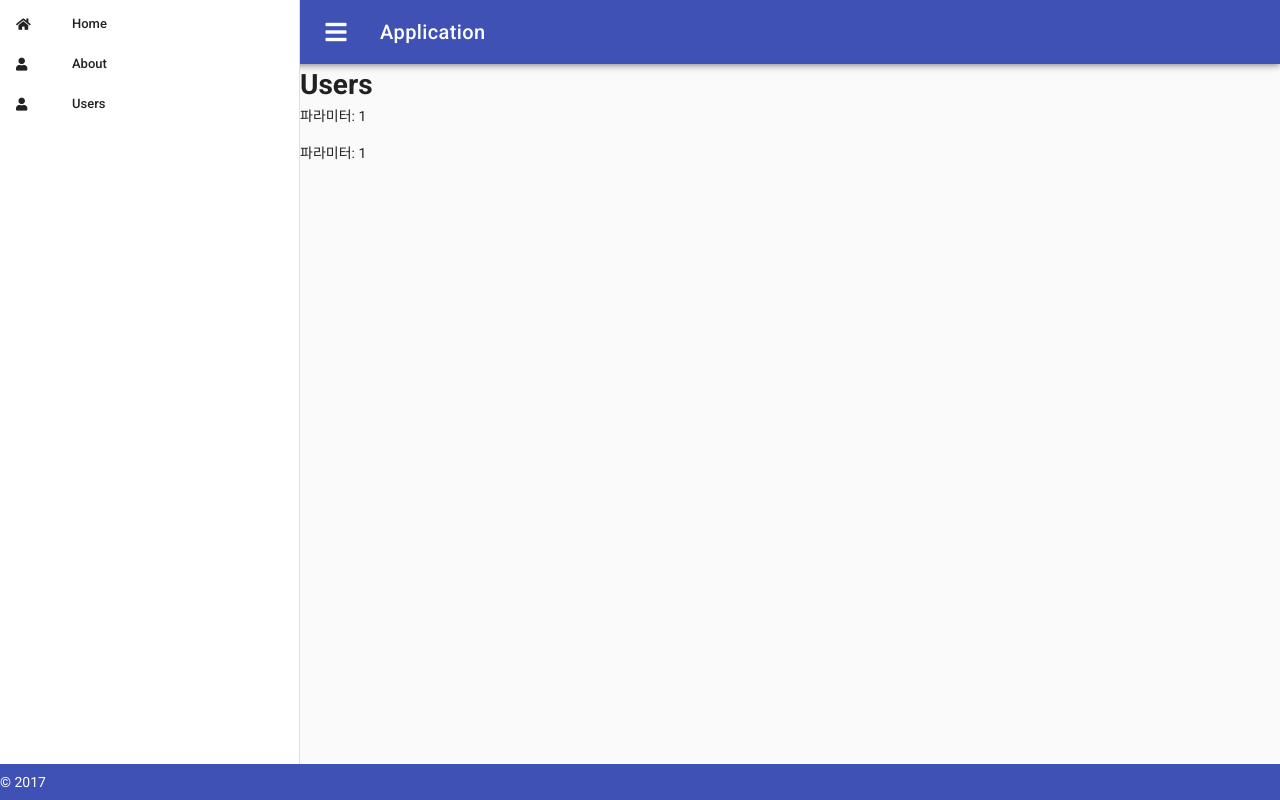
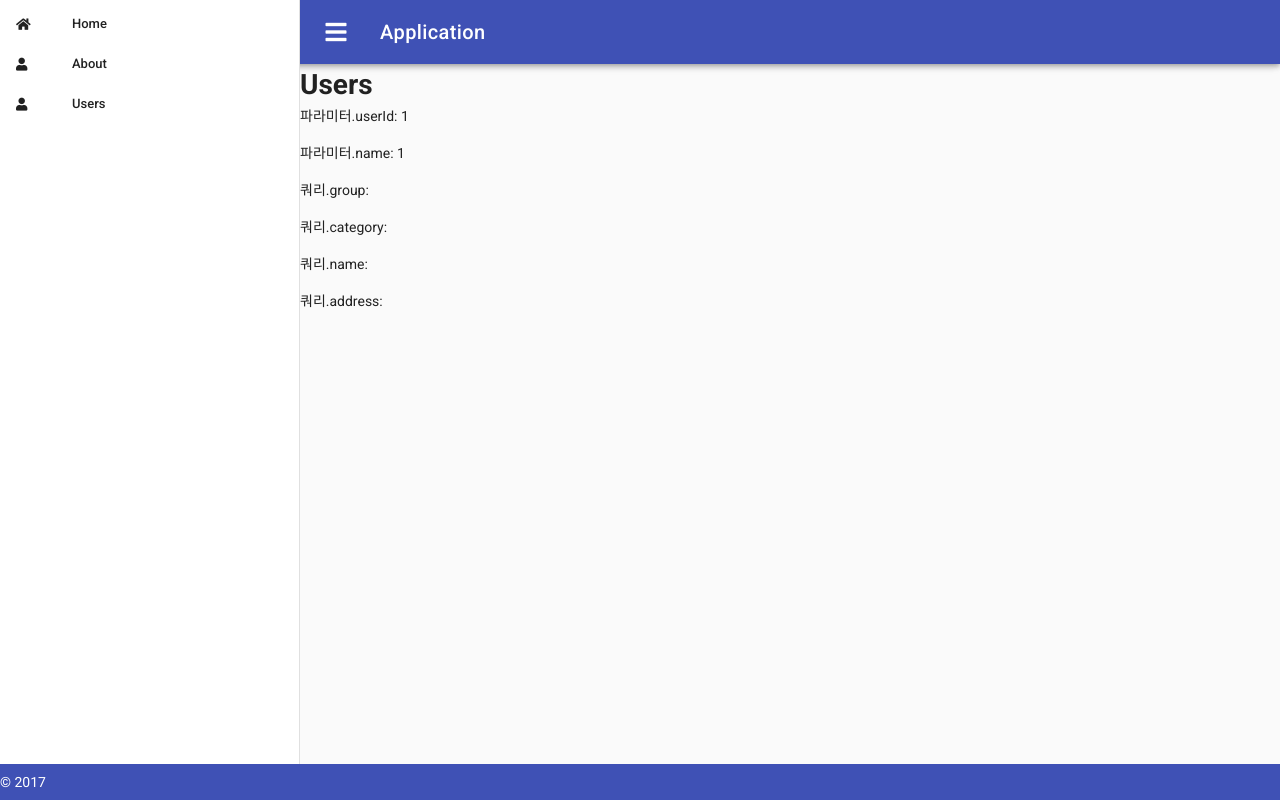
Before and after one commit to YooHyeok/vue2-router, a Vue app: page /users/1/1 in a window 1280 px wide. Built offline with nearby package versions, Linux system fonts and the light colour scheme.

Commit message:
feat: `Users.vue` - $route 객체로부터 query객체 조회 및 출력

```diff
--- a/src/views/Users.vue
+++ b/src/views/Users.vue
@@ -1,8 +1,12 @@
 <template>
   <div>
     <h1>Users</h1>
-    <p>파라미터: {{ userId }}</p>
-    <p>파라미터: {{ $route.params.name }}</p>
+    <p>파라미터.userId: {{ userId }}</p>
+    <p>파라미터.name: {{ $route.params.name }}</p>
+    <p>쿼리.group: {{ $route.query.group }}</p>
+    <p>쿼리.category: {{ $route.query.category }}</p>
+    <p>쿼리.name: {{ $route.query.name }}</p>
+    <p>쿼리.address: {{ $route.query.address }}</p>
   </div>
 </template>
 <script>
```
